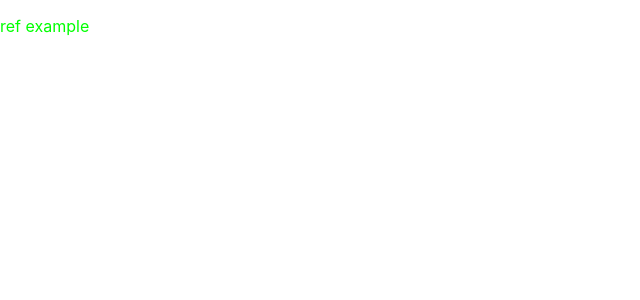
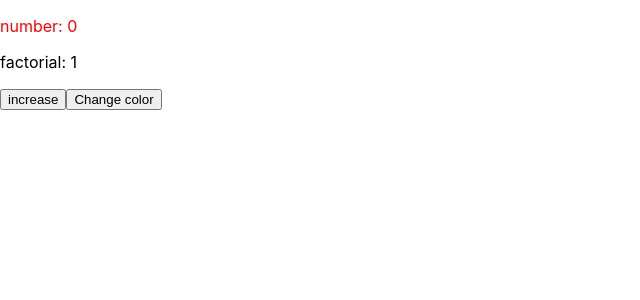
Before and after one commit to kyimoemin/react-example, a React (Create React App) app: page / in a window 1280 px wide. Shown: the top 300 px of the page, without its empty margins (0-640 px from the left). Built offline with nearby package versions, Linux system fonts and the light colour scheme.

Commit message:
added example 8

```diff
--- a/src/App.jsx
+++ b/src/App.jsx
@@ -1,11 +1,10 @@
 import React from "react";
 import "./App.css";
-import { Example6 } from "./examples/Example6";
-import { Example5 } from "./examples/Example5";
 import { Example7 } from "./examples/Example7";
+import { Example8 } from "./examples/Example8";
 
 function App() {
-  return <Example7 />;
+  return <Example8 />;
 }
 
 export default App;
--- /dev/null
+++ b/src/examples/Example8.jsx
@@ -0,0 +1,32 @@
+import React, { useMemo, useState } from 'react';
+
+
+export function Example8() {
+
+  const [count, setCount] = useState(0);
+  const [color, setColor] = useState("#f00");
+  const factorialValue = useMemo(function getFactorial() {
+    console.log("getting factorial", count);
+    return factorial(count);
+  }, [count]);
+
+  function factorial(n) {
+    if (n < 1) return 1;
+    return n * factorial(n - 1);
+  }
+
+  function changeColor() {
+    setColor(c => {
+      if (c === "#f00") return "#00f";
+      return "#f00";
+    });
+  }
+
+
+  return <div>
+    <p style={{ color }}>number: {count}</p>
+    <p>factorial: {factorialValue}</p>
+    <button onClick={() => { setCount(c => c + 1); }}>increase</button>
+    <button onClick={changeColor}>Change color</button>
+  </div>;
+}
```
